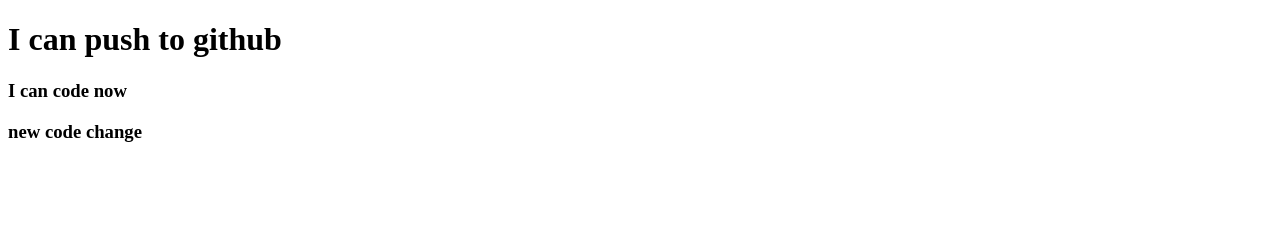
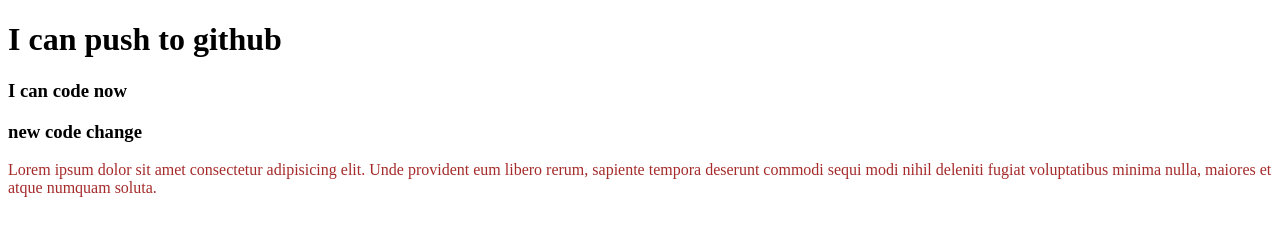
Before and after one commit to Dipanjan7777/my-second-repo, a plain HTML site: page index.html in a window 1280 px wide. Drawn offline with Linux system fonts and the light colour scheme.

Commit message:
style added

```diff
--- a/index.html
+++ b/index.html
@@ -5,10 +5,12 @@
     <meta http-equiv="X-UA-Compatible" content="IE=edge">
     <meta name="viewport" content="width=device-width, initial-scale=1.0">
     <title>My second github repo</title>
+    <link rel="stylesheet" href="style.css">
 </head>
 <body>
     <h1>I can push to github</h1>
     <h3>I can code now</h3>
     <h3>new code change</h3>
+    <P>Lorem ipsum dolor sit amet consectetur adipisicing elit. Unde provident eum libero rerum, sapiente tempora deserunt commodi sequi modi nihil deleniti fugiat voluptatibus minima nulla, maiores et atque numquam soluta.</P>
 </body>
 </html>
--- /dev/null
+++ b/style.css
@@ -0,0 +1,3 @@
+P{
+    color: brown;
+}
```
